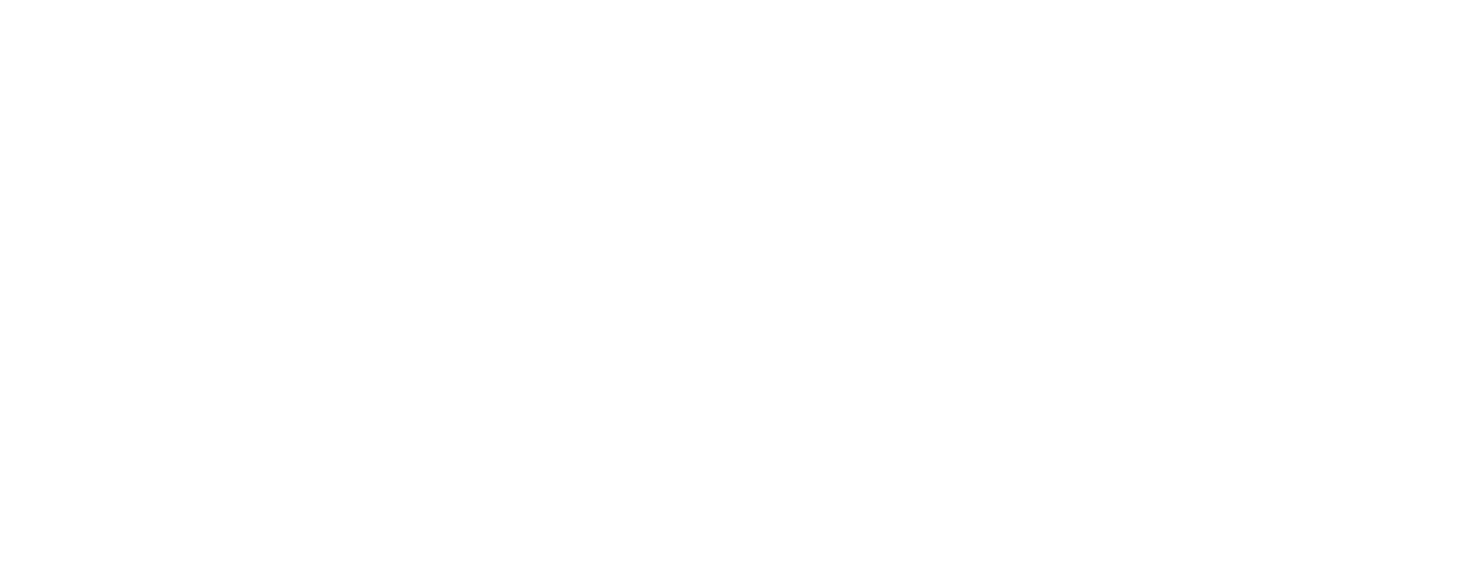
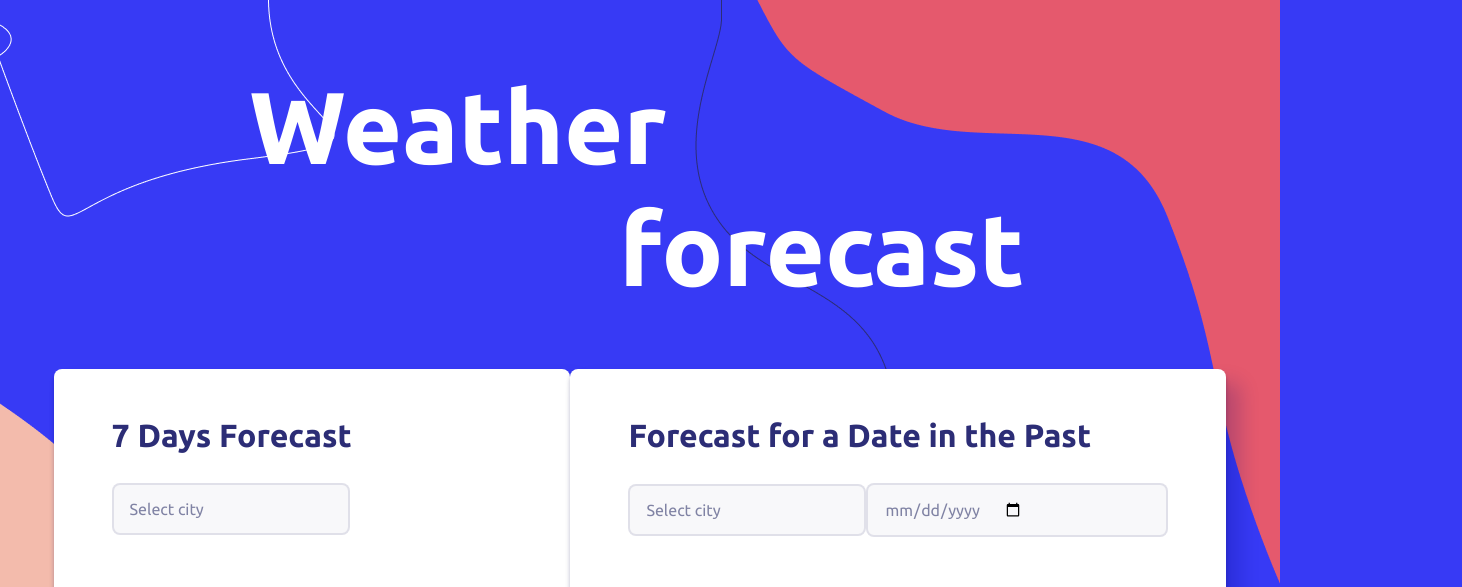
Before and after one commit to YU-K/weather-forecast, a React (Create React App) app: page / in a window 1280 px wide. Shown: the top 587 px of the page, 1462 px wide, since content can reach past the window. Built offline with nearby package versions, Linux system fonts and the light colour scheme.

Commit message:
Refactor App

```diff
--- a/src/App.css
+++ /dev/null
@@ -1,38 +0,0 @@
-.App {
-  text-align: center;
-}
-
-.App-logo {
-  height: 40vmin;
-  pointer-events: none;
-}
-
-@media (prefers-reduced-motion: no-preference) {
-  .App-logo {
-    animation: App-logo-spin infinite 20s linear;
-  }
-}
-
-.App-header {
-  background-color: #282c34;
-  min-height: 100vh;
-  display: flex;
-  flex-direction: column;
-  align-items: center;
-  justify-content: center;
-  font-size: calc(10px + 2vmin);
-  color: white;
-}
-
-.App-link {
-  color: #61dafb;
-}
-
-@keyframes App-logo-spin {
-  from {
-    transform: rotate(0deg);
-  }
-  to {
-    transform: rotate(360deg);
-  }
-}
--- a/src/App.tsx
+++ /dev/null
@@ -1,9 +0,0 @@
-import React from "react";
-
-import "./App.css";
-
-function App() {
-  return <div className="App"></div>;
-}
-
-export default App;
--- /dev/null
+++ b/src/components/app/App.tsx
@@ -0,0 +1,16 @@
+import React from "react";
+import Container from "../container/Container";
+import Header from "../header/Header";
+
+import "./App.css";
+
+function App() {
+  return (
+    <div className="App">
+      <Header />
+      <Container />
+    </div>
+  );
+}
+
+export default App;
--- a/src/index.css
+++ b/src/index.css
@@ -1,13 +1,72 @@
-body {
-  margin: 0;
-  font-family: -apple-system, BlinkMacSystemFont, 'Segoe UI', 'Roboto', 'Oxygen',
-    'Ubuntu', 'Cantarell', 'Fira Sans', 'Droid Sans', 'Helvetica Neue',
-    sans-serif;
-  -webkit-font-smoothing: antialiased;
-  -moz-osx-font-smoothing: grayscale;
+@font-face {
+  font-family: "Ubuntu Bold";
+  src: url("./assets/fonts/Ubuntu-Bold.ttf");
 }
 
-code {
-  font-family: source-code-pro, Menlo, Monaco, Consolas, 'Courier New',
-    monospace;
+@font-face {
+  font-family: "Ubuntu Regular";
+  src: url("./assets/fonts/Ubuntu-Regular.ttf");
 }
+
+* {
+  margin: 0;
+  padding: 0;
+}
+
+.weather-block__title,
+.empty-data-block__text,
+.header__text-lvl1,
+.header__text-lvl2 {
+  font-family: "Ubuntu Bold";
+}
+
+body {
+  background: url("./assets/bg/top.png") right top no-repeat,
+    url("./assets/bg/buttom.png") left bottom no-repeat;
+  /* background-position: , left bottom;
+  background-repeat: no-repeat, no-repeat;*/
+  background-color: #373af5;
+}
+
+.container {
+}
+.container__d-flex {
+  display: flex;
+  max-width: 1440px;
+  margin: 0 auto;
+  justify-content: center;
+}
+
+.weather-block {
+  background: #ffffff;
+  box-shadow: 0px 4px 4px rgba(4, 5, 73, 0.25),
+    14px 14px 20px rgba(5, 6, 114, 0.2);
+  border-radius: 8px;
+  padding-top: 50px;
+  padding-left: 58px;
+  padding-right: 58px;
+  padding-bottom: 90px;
+}
+
+.weather-block__title {
+  font-family: "Ubuntu Bold", serif;
+  font-size: 32px;
+  line-height: 32px;
+  color: #2c2d76;
+  margin-bottom: 32px;
+}
+
+.select {
+  font-family: "Ubuntu Regular", serif;
+  font-size: 16px;
+  line-height: 24px;
+  color: #8083a4;
+  padding: 12px 143px 12px 16px;
+  background: rgba(128, 131, 164, 0.06);
+
+  border: 2px solid rgba(128, 131, 164, 0.2);
+  box-sizing: border-box;
+  border-radius: 8px;
+  appearance: none;
+  margin-bottom: 64px;
+}
--- a/src/index.tsx
+++ b/src/index.tsx
@@ -1,7 +1,7 @@
 import React from "react";
 import ReactDOM from "react-dom";
 import "./index.css";
-import App from "./App";
+import App from "./components/app/App";
 
 ReactDOM.render(
   <React.StrictMode>
```
Also changed, not shown: src/components/app/App.css (added).
